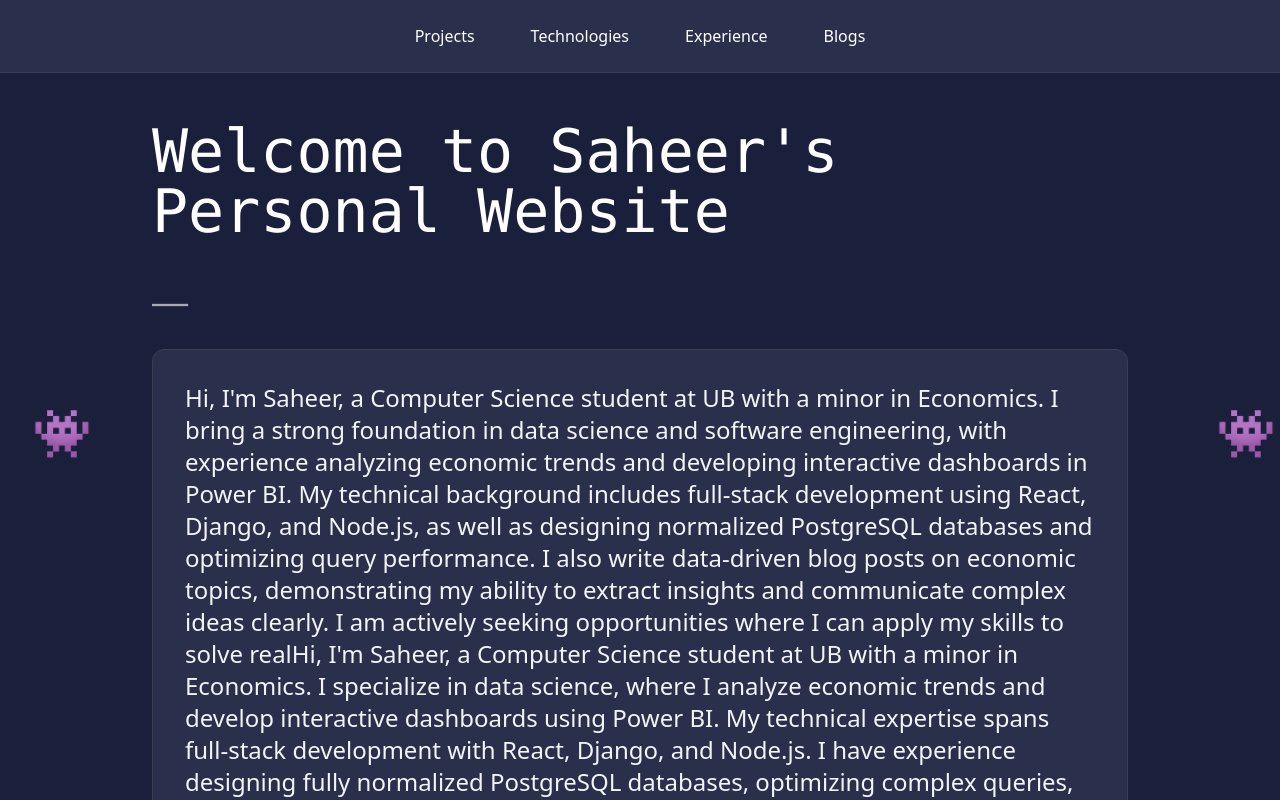
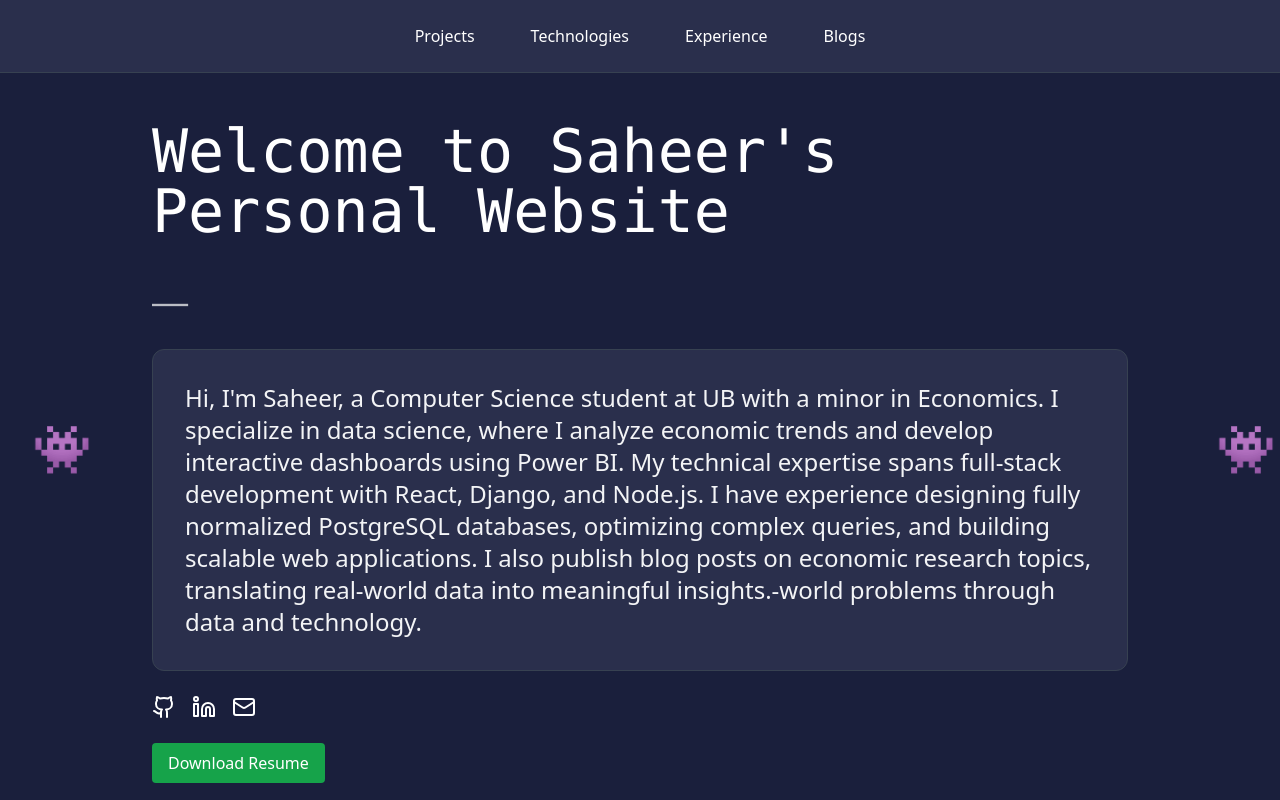
Before and after one commit to Saheerr/saheer.website, a React (Create React App) app: page / in a window 1280 px wide. Shown: the top 800 px of the page. Built offline with nearby package versions, Linux system fonts and the light colour scheme.

Commit message:
fixed about me bug

```diff
--- a/src/components/Portfolio.js
+++ b/src/components/Portfolio.js
@@ -121,7 +121,7 @@ const Portfolio = () => {
             <span className={`inline-block ${typingComplete ? 'animate-pulse' : ''}`}>_</span>
           </div>
           <div className="text-gray-100 text-xl md:text-2xl leading-relaxed font-light mb-6 bg-[#2a2f4c] p-8 rounded-xl border border-gray-700">
-          Hi, I'm Saheer, a Computer Science student at UB with a minor in Economics. I bring a strong foundation in data science and software engineering, with experience analyzing economic trends and developing interactive dashboards in Power BI. My technical background includes full-stack development using React, Django, and Node.js, as well as designing normalized PostgreSQL databases and optimizing query performance. I also write data-driven blog posts on economic topics, demonstrating my ability to extract insights and communicate complex ideas clearly. I am actively seeking opportunities where I can apply my skills to solve realHi, I'm Saheer, a Computer Science student at UB with a minor in Economics. I specialize in data science, where I analyze economic trends and develop interactive dashboards using Power BI. My technical expertise spans full-stack development with React, Django, and Node.js. I have experience designing fully normalized PostgreSQL databases, optimizing complex queries, and building scalable web applications. I also publish blog posts on economic research topics, translating real-world data into meaningful insights.-world problems through data and technology.
+          Hi, I'm Saheer, a Computer Science student at UB with a minor in Economics. I specialize in data science, where I analyze economic trends and develop interactive dashboards using Power BI. My technical expertise spans full-stack development with React, Django, and Node.js. I have experience designing fully normalized PostgreSQL databases, optimizing complex queries, and building scalable web applications. I also publish blog posts on economic research topics, translating real-world data into meaningful insights.-world problems through data and technology.
           </div>
           <div className="flex gap-4">
             <a href="https://github.com/Saheerr" target="_blank" rel="noopener noreferrer" className="text-white hover:text-gray-300 transition-colors">
```
